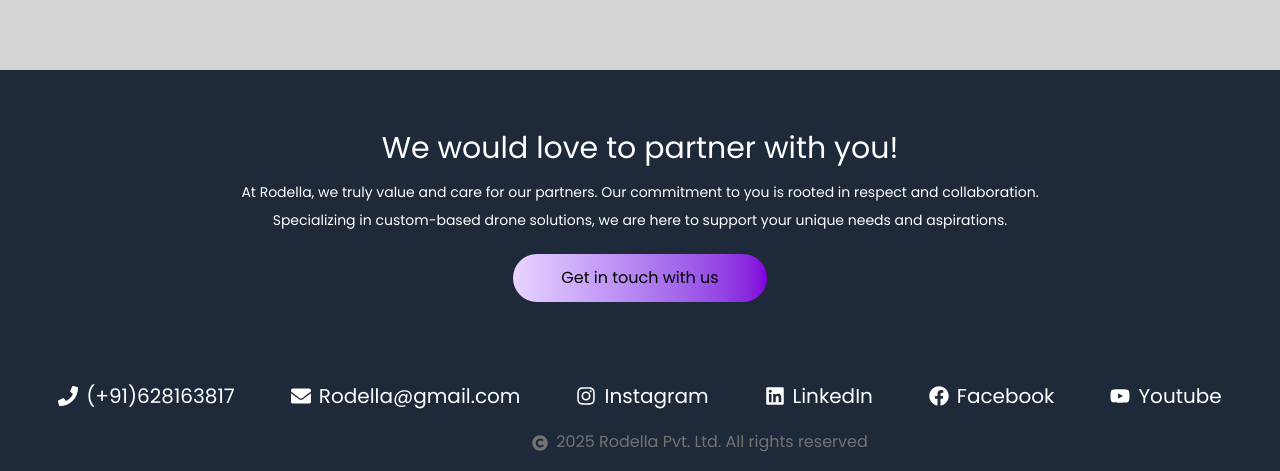
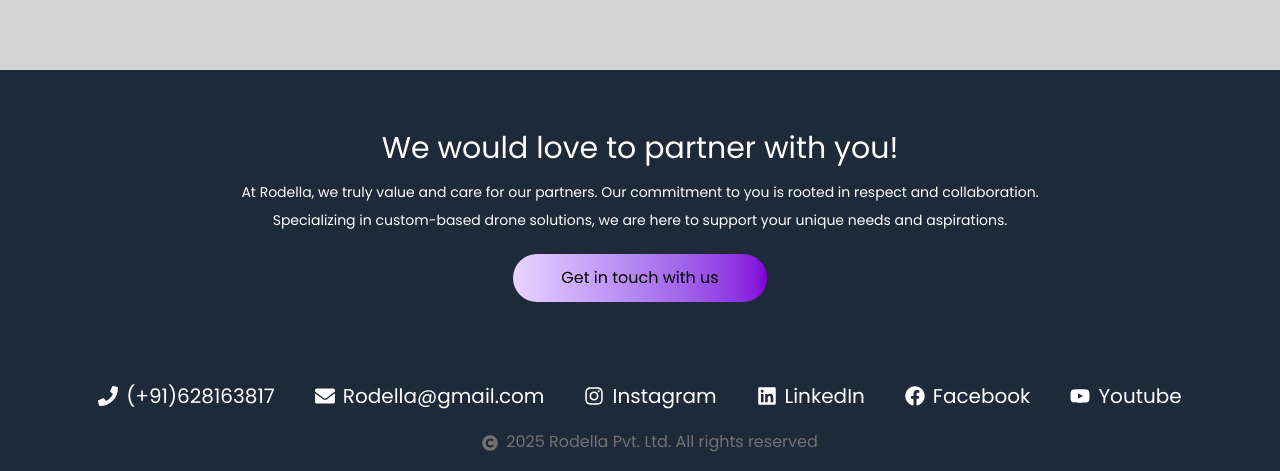
Before and after one commit to Devmangrani/JobSewa, a React (Vite) app in the folder rodella-website/: page / in a window 1280 px wide. Shown: the part 2938-3409 px from the top of the page. Built offline with nearby package versions, Linux system fonts and the light colour scheme.

Commit message:
Pushing all changes to the repository

```diff
--- a/rodella-website/src/components/ContactUs.jsx
+++ b/rodella-website/src/components/ContactUs.jsx
@@ -1,7 +1,6 @@
 import React, { useState } from "react";
 import { motion } from "framer-motion";
 import droneImage from "../assets/images/drone.png"; // Ensure this path is correct
-import HomeBgVideo from "../assets/videos/video1.mp4"; // Import the video
 import Footer from "./footer.jsx";
 import {
   FaPhone,
@@ -33,13 +32,7 @@ const ContactUs = () => {
   return (
     <div>
     <div className="relative h-screen overflow-hidden">
-      <video
-        className="absolute top-0 left-0 w-full h-full object-cover brightness-50 -z-10"
-        src={HomeBgVideo}
-        autoPlay
-        muted
-        loop
-      ></video>
+
       <div className="flex flex-col lg:flex-row items-center justify-center h-full text-white bg-opacity-70">
         <div className="w-full lg:w-1/2 flex justify-center lg:flex">
           <motion.img
--- a/rodella-website/src/components/footer.jsx
+++ b/rodella-website/src/components/footer.jsx
@@ -15,15 +15,17 @@ const Footer = () => {
   return (
     <footer className="bg-gray-800">
       <div className="flex flex-col items-center">
-        <div className="flex flex-col justify-center pb-20 pt-15 pr-30 pl-30 text-center">
+        <div className="flex flex-col justify-center pb-20 pt-15 pr-5 pl-5 text-center">
           <h1 className="text-3xl text-white mb-4">
             We would love to partner with you!
           </h1>
           <p className="text-sm text-white pb-2">
-            At Rodella, we truly value and care for our partners. Our commitment to you is rooted in respect and collaboration.
+            At Rodella, we truly value and care for our partners. Our commitment
+            to you is rooted in respect and collaboration.
           </p>
           <p className="text-sm text-white pb-6">
-            Specializing in custom-based drone solutions, we are here to support your unique needs and aspirations.
+            Specializing in custom-based drone solutions, we are here to support
+            your unique needs and aspirations.
           </p>
           <div className="flex space-x-6 justify-center">
             <Link
@@ -35,33 +37,71 @@ const Footer = () => {
             </Link>
           </div>
         </div>
-        <div className="flex flex-row justify-center pb-5 gap-x-10">
-          <a href="#" className="text-white text-xl mx-2 flex items-center">
+        <div className="flex flex-col sm:flex-row justify-center pb-5 gap-x-10 gap-y-4">
+          <div className="flex items-center gap-x-10">
+            <a
+              href="#"
+              className="text-white text-xl flex items-center hidden sm:flex"
+            >
               <FaPhone className="mr-2" /> (+91)628163817
             </a>
-          <a href="#" className="text-white text-xl mx-2 flex items-center">
+            <a
+              href="#"
+              className="text-white text-xl flex items-center hidden sm:flex"
+            >
               <FaEnvelope className="mr-2" /> Rodella@gmail.com
             </a>
             <a
               href="https://www.instagram.com"
-            className="text-white text-xl mx-2 flex items-center"
+              className="text-white text-xl flex items-center hidden sm:flex"
             >
               <FaInstagram className="mr-2" /> Instagram
             </a>
             <a
               href="https://www.linkedin.com/company/roedlla-aerospace-labs/"
-            className="text-white text-xl mx-2 flex items-center"
+              className="text-white text-xl flex items-center hidden sm:flex"
             >
               <FaLinkedin className="mr-2" /> LinkedIn
             </a>
-          <a href="#" className="text-white text-xl mx-2 flex items-center">
+            <a
+              href="#"
+              className="text-white text-xl flex items-center hidden sm:flex"
+            >
               <FaFacebook className="mr-2" /> Facebook
             </a>
-          <a href="#" className="text-white text-xl mx-2 flex items-center">
+            <a
+              href="#"
+              className="text-white text-xl flex items-center hidden sm:flex"
+            >
               <FaYoutube className="mr-2" /> Youtube
             </a>
           </div>
-        <div className="ml-30 pb-5">
+          {/* Icons for small screens */}
+          <div className="flex sm:hidden space-x-4">
+            <a href="#" className="text-white text-xl">
+              <FaPhone />
+            </a>
+            <a href="#" className="text-white text-xl">
+              <FaEnvelope />
+            </a>
+            <a href="https://www.instagram.com" className="text-white text-xl">
+              <FaInstagram />
+            </a>
+            <a
+              href="https://www.linkedin.com/company/roedlla-aerospace-labs/"
+              className="text-white text-xl"
+            >
+              <FaLinkedin />
+            </a>
+            <a href="#" className="text-white text-xl">
+              <FaFacebook />
+            </a>
+            <a href="#" className="text-white text-xl">
+              <FaYoutube />
+            </a>
+          </div>
+        </div>
+        <div className="ml-5 pb-5">
           <p className="text-neutral-500 text-center">
             <FaCopyright className="inline-block mr-2" />
             {currentYear} Rodella Pvt. Ltd. All rights reserved
```
Lines whose indentation alone changed are shown as unchanged.
